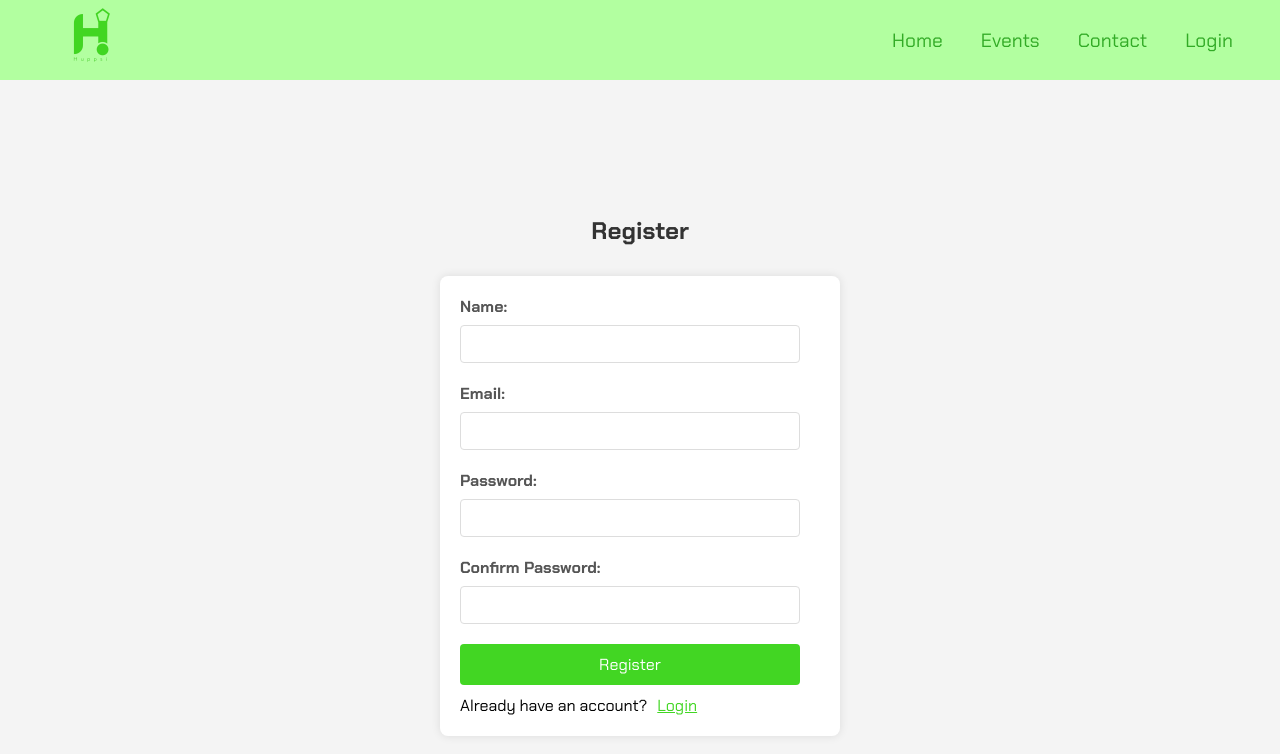
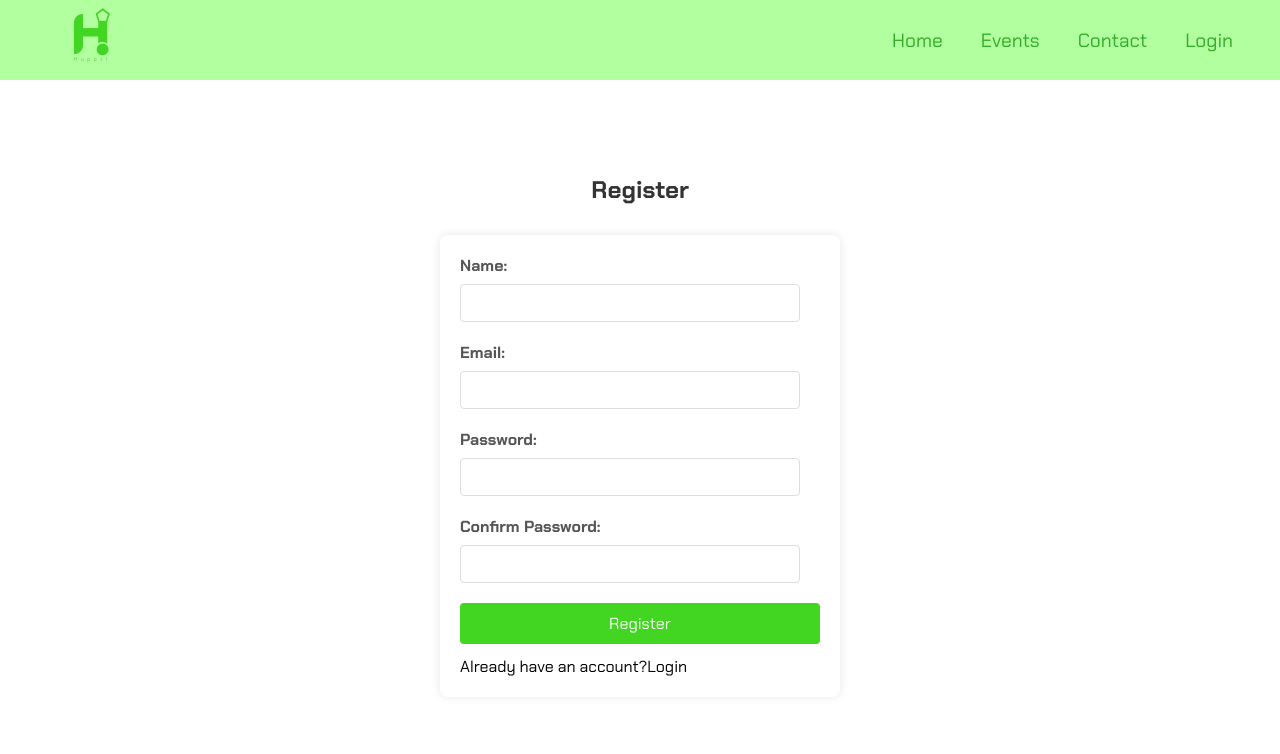
Before and after one commit to LazyBrogrammer/birthday-invitation, a React (Vite) app: page /register in a window 1280 px wide. Shown: the top 754 px of the page. Built offline with nearby package versions, Linux system fonts and the light colour scheme.

Commit message:
fix some codes

```diff
--- a/src/components/UserName/username.css
+++ b/src/components/UserName/username.css
@@ -9,4 +9,5 @@
     font-size: 2rem;
     font-weight: 900;
     text-transform: uppercase;
+    margin-bottom: 30px;
 }
--- a/src/pages/Login/Login.jsx
+++ b/src/pages/Login/Login.jsx
@@ -29,8 +29,9 @@ export const Login = ({ setLoggedIn }) => {
         const token = response.data.data.token;
         localStorage.setItem("token", token);
         localStorage.setItem("email", email);
+        setLoading(false);
+        toast.success(response.data.message, {
 
-        toast.success(response.data.message, {
           position: "bottom-right",
           autoClose: 3000,
           hideProgressBar: false,
@@ -46,6 +47,7 @@ export const Login = ({ setLoggedIn }) => {
           navigate("/");
         }, 3000);
       } else {
+        setLoading(false);
         toast.error(response.data.message, {
           position: "bottom-right",
           autoClose: 3000,
@@ -58,9 +60,13 @@ export const Login = ({ setLoggedIn }) => {
       }
     } catch (error) {
       if (error.response) {
+        console.log(error.response);
+        console.log(error)
+
         if (error.response.status === 400) {
+          setLoading(false);
           // Handle 400 Bad Request error (e.g., invalid credentials)
-          toast.error("Invalid credentials. Please try again.", {
+          toast.error(error.response.data.message, {
             position: "bottom-right",
             autoClose: 3000,
             hideProgressBar: false,
@@ -70,6 +76,7 @@ export const Login = ({ setLoggedIn }) => {
             progress: undefined,
           });
         } else {
+          setLoading(false);
           toast.error("An error occurred. Please try again.", {
             position: "bottom-right",
             autoClose: 3000,
@@ -81,6 +88,7 @@ export const Login = ({ setLoggedIn }) => {
           });
         }
       } else if (error.request) {
+        setLoading(false);
         // Handle network error (e.g., server is down)
         toast.error("Server not working. Please try again later.", {
           position: "bottom-right",
@@ -92,6 +100,7 @@ export const Login = ({ setLoggedIn }) => {
           progress: undefined,
         });
       } else {
+        setLoading(false);
         toast.error("An unexpected error occurred. Please try again.", {
           position: "bottom-right",
           autoClose: 3000,
--- a/src/pages/Register/Register.jsx
+++ b/src/pages/Register/Register.jsx
@@ -146,7 +146,7 @@ export const Register = () => {
                 required
             />
           </div>
-          <button type="submit" disabled={loading}>
+          <button type="submit" disabled={loading} className={loading ? "loading" : ""}>
             {loading ? <span className="loader"></span> : "Register"}
           </button>
           Already have an account?
--- a/src/pages/Register/register.css
+++ b/src/pages/Register/register.css
@@ -1,24 +1,17 @@
-/* Global Styles */
 body {
-  background-color: #f4f4f4;
   margin: 0;
   padding: 0;
   height: 100vh;
-  margin-bottom: 80px;
-  /* display: flex;
-  flex-direction: column;
-  justify-content: center; */
 }
 
 .register-container {
-  width: calc(100%);
+  width: 95%;
   margin: 0 auto;
-  height: calc(100vh);
+  height: calc(100vh - 80px);
   display: flex;
   justify-content: center;
   align-items: center;
   flex-direction: column;
-  /* Form Container */
   form {
     background-color: #ffffff;
     padding: 20px;
@@ -29,7 +22,6 @@ body {
     margin: 10px;
   }
 
-  /* Form Title */
   h2 {
     text-align: center;
     margin-bottom: 20px;
@@ -66,31 +58,31 @@ body {
 
   /* Submit Button */
   button[type="submit"] {
-    width: calc(100% - 20px);
+    width: 100%;
     padding: 10px;
     background-color: #42d623;
     color: #ffffff;
     border: none;
     border-radius: 4px;
     font-size: 16px;
-    cursor: pointer;
     transition: background-color 0.3s;
-    margin-bottom: 10px;
+    margin-bottom: 12px;
   }
 
   button[type="submit"]:hover {
     background-color: #53ff30;
   }
-  .login-btn {
+
+  .register-btn {
     margin-left: 10px;
     color: #42d623;
     text-decoration: underline;
   }
 }
 
-/* register.css */
+/* login.css */
 
-/* register.css */
+/* login.css */
 
 button {
   position: relative;
@@ -100,21 +92,21 @@ button {
   padding: 10px 20px;
   font-size: 16px;
   border: none;
-  background-color: #28a745; /* Green background */
+  background-color: #007bff;
   color: white;
-  cursor: pointer;
   border-radius: 5px;
   transition: background-color 0.3s ease;
+  cursor: not-allowed;
 }
 
 button:disabled {
-  background-color: #6c757d;  /* Gray background when disabled */
+  background-color: #5a9bff;  /* Lighter shade when disabled */
   cursor: not-allowed;
-  opacity: 0.7;  /* Slightly transparent when disabled */
+  opacity: 0.7;  /* Make the button slightly transparent when disabled */
 }
 
 button.loading {
-  background-color: #6c757d;  /* Change color when loading */
+  background-color: #5a9bff;  /* Change color when loading */
 }
 
 .loader {
```
